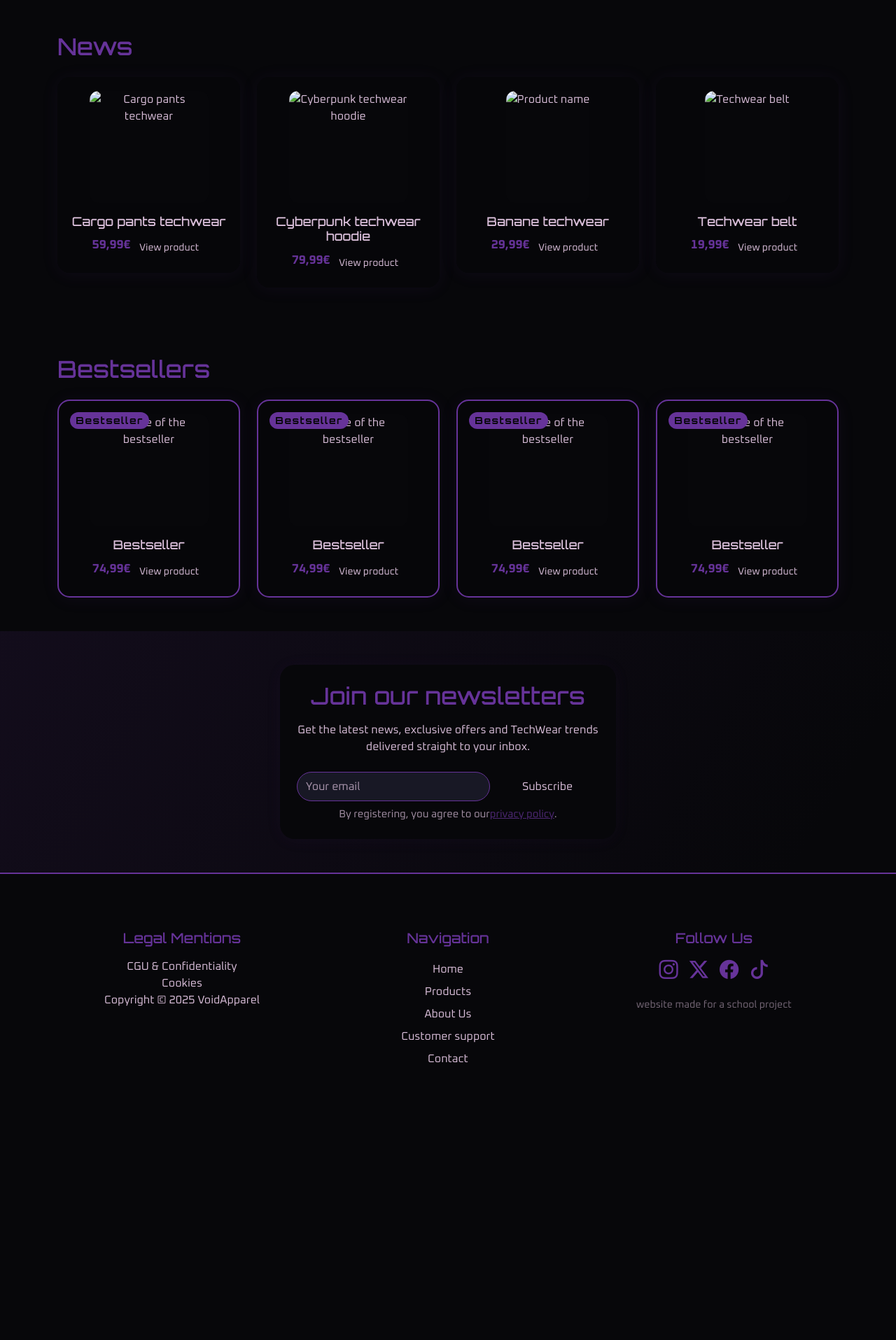
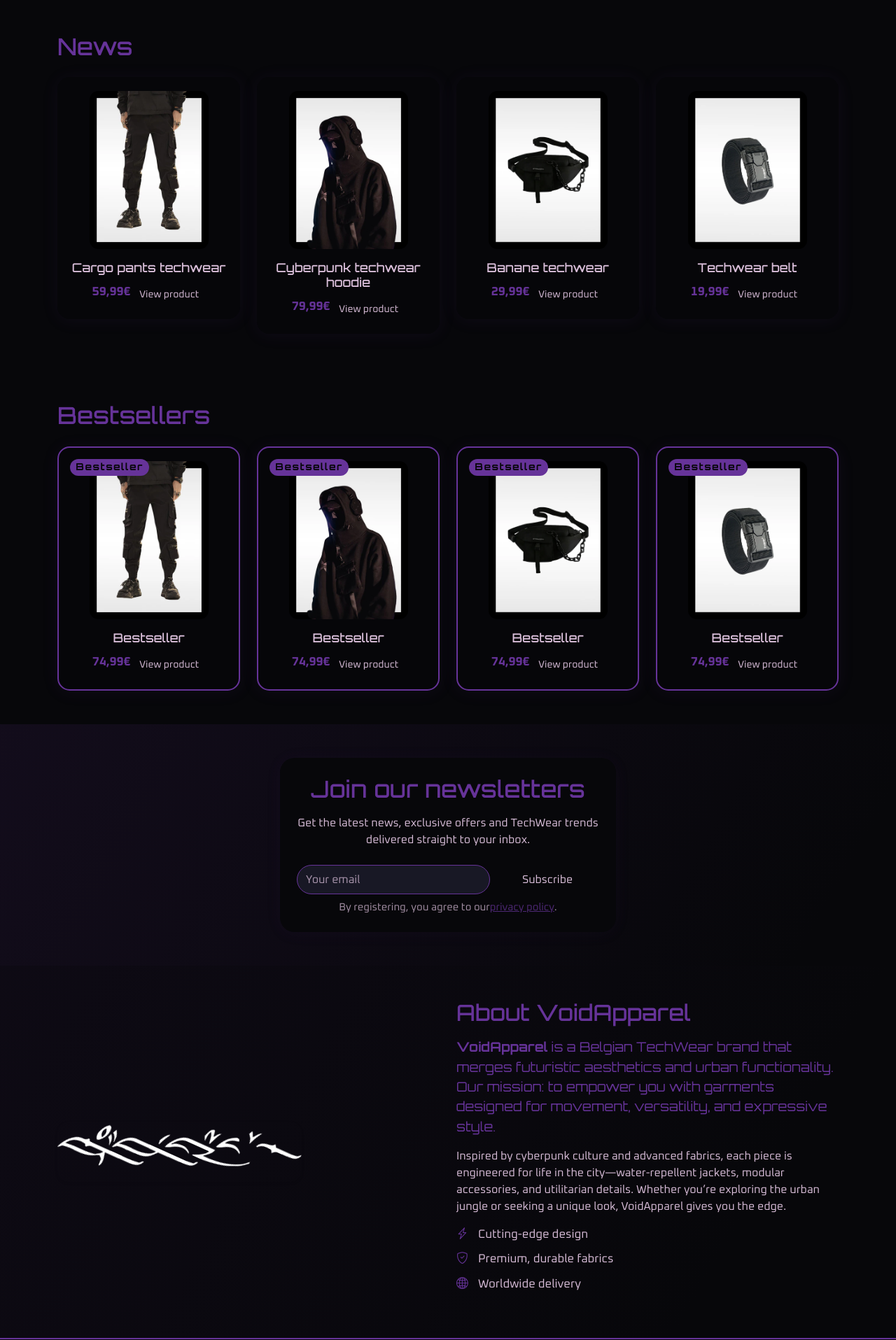
Before and after one commit to Niixie/VoidApparel, a website: page index.html in a window 1280 px wide. Shown: the part 482-2397 px from the top of the page at 70% size. Before the commit the page ends 2059 px from the top, so only its background shows below. Drawn offline with nearby package versions, Linux system fonts and the light colour scheme.

Commit message:
add about

```diff
--- /dev/null
+++ b/assets/scss/partials/_about.scss
@@ -0,0 +1,39 @@
+@import 'custom-variables';
+
+.home-about {
+  background: linear-gradient(120deg, rgba(102,51,153,0.07), rgba(7,7,10,0.99) 80%);
+  .section-title {
+    color: $color-highlight;
+    font-family: $font-title;
+    font-size: 2rem;
+  }
+  .about-lead {
+    font-family: $font-title;
+    font-size: 1.18rem;
+    color: $color-highlight;
+  }
+  .about-list {
+    list-style-type: none;
+    padding-left: 0;
+    font-family: $font-text;
+    font-size: 1.05rem;
+    color: $color-text;
+    li {
+      margin-bottom: 0.6em;
+      i {
+        color: $color-highlight;
+        margin-right: 0.6em;
+      }
+    }
+  }
+}
+
+@media (max-width: 991.98px) {
+  .home-about .about-img {
+    margin-bottom: 2rem;
+    min-height: 130px;
+  }
+  .home-about .section-title {
+    font-size: 1.33rem;
+  }
+}
--- a/assets/scss/partials/_home.scss
+++ b/assets/scss/partials/_home.scss
@@ -1,5 +1,3 @@
-@import 'custom-variables';
-
 .section-title {
   font-family: $font-title;
   color: $color-highlight;
@@ -91,6 +89,7 @@
       border-radius: 25px;
       padding: 0.5em 2.3em;
     }
+
   }
   .newsletter-privacy {
     font-size: 0.93rem;
--- a/assets/scss/style.scss
+++ b/assets/scss/style.scss
@@ -9,3 +9,4 @@
 @import "partials/hero";
 @import "partials/footer";
 @import "partials/home";
+@import "partials/about";
--- a/index.html
+++ b/index.html
@@ -97,47 +97,48 @@
 </section>
 <!-- ACCUEIL -->
 <!-- Derniers produits -->
+<!-- Derniers produits -->
 <section class="home-products py-5">
   <div class="container">
     <h2 class="section-title mb-4">News</h2>
     <div class="row g-4">
       <div class="col-12 col-sm-6 col-lg-3">
         <div class="product-card">
-          <img src="assets/img/products/product-1.jpg" alt="Cargo pants techwear" class="product-img">
+          <img src="assets/img/product-img/techwear-pants.png" alt="Cargo pants techwear" class="product-img">
           <div class="product-info">
             <h5 class="product-title">Cargo pants techwear</h5>
             <span class="product-price">59,99€</span>
-            <a href="#" class="btn btn-void btn-sm mt-2">View product</a>
+            <a href="#" class="btn btn-view-outline btn-sm mt-2">View product</a>
           </div>
         </div>
       </div>
       <div class="col-12 col-sm-6 col-lg-3">
         <div class="product-card">
-          <img src="assets/img/products/product-2.jpg" alt="Cyberpunk techwear hoodie" class="product-img">
+          <img src="assets/img/product-img/techwear-hoodie.png" alt="Cyberpunk techwear hoodie" class="product-img">
           <div class="product-info">
             <h5 class="product-title">Cyberpunk techwear hoodie</h5>
             <span class="product-price">79,99€</span>
-            <a href="#" class="btn btn-void btn-sm mt-2">View product</a>
+            <a href="#" class="btn btn-view-outline btn-sm mt-2">View product</a>
           </div>
         </div>
       </div>
       <div class="col-12 col-sm-6 col-lg-3">
         <div class="product-card">
-          <img src="assets/img/products/product-3.jpg" alt="Product name" class="product-img">
+          <img src="assets/img/product-img/banane-techwear.png" alt="Product name" class="product-img">
           <div class="product-info">
             <h5 class="product-title">Banane techwear</h5>
             <span class="product-price">29,99€</span>
-            <a href="#" class="btn btn-void btn-sm mt-2">View product</a>
+            <a href="#" class="btn btn-view-outline btn-sm mt-2">View product</a>
           </div>
         </div>
       </div>
       <div class="col-12 col-sm-6 col-lg-3">
         <div class="product-card">
-          <img src="assets/img/products/product-4.jpg" alt="Techwear belt" class="product-img">
+          <img src="assets/img/product-img/techwear-belt.png" alt="Techwear belt" class="product-img">
           <div class="product-info">
             <h5 class="product-title">Techwear belt</h5>
             <span class="product-price">19,99€</span>
-            <a href="#" class="btn btn-void btn-sm mt-2">View product</a>
+            <a href="#" class="btn btn-view-outline btn-sm mt-2">View product</a>
           </div>
         </div>
       </div>
@@ -152,7 +153,7 @@
     <div class="row g-4">
       <div class="col-12 col-sm-6 col-lg-3">
         <div class="product-card bestseller">
-          <img src="assets/img/products/product-2.jpg" alt="name of the bestseller" class="product-img">
+          <img src="assets/img/product-img/techwear-pants.png" alt="Cargo pants techwear" class="product-img">
           <div class="product-info">
             <h5 class="product-title">Bestseller</h5>
             <span class="product-price">74,99€</span>
@@ -162,7 +163,7 @@
       </div>
       <div class="col-12 col-sm-6 col-lg-3">
         <div class="product-card bestseller">
-          <img src="assets/img/products/product-2.jpg" alt="name of the bestseller" class="product-img">
+          <img src="assets/img/product-img/techwear-hoodie.png" alt="Cyberpunk techwear hoodie" class="product-img">
           <div class="product-info">
             <h5 class="product-title">Bestseller</h5>
             <span class="product-price">74,99€</span>
@@ -172,7 +173,7 @@
       </div>
       <div class="col-12 col-sm-6 col-lg-3">
         <div class="product-card bestseller">
-          <img src="assets/img/products/product-2.jpg" alt="name of the bestseller" class="product-img">
+          <img src="assets/img/product-img/banane-techwear.png" alt="Product name" class="product-img">
           <div class="product-info">
             <h5 class="product-title">Bestseller</h5>
             <span class="product-price">74,99€</span>
@@ -182,7 +183,7 @@
       </div>
       <div class="col-12 col-sm-6 col-lg-3">
         <div class="product-card bestseller">
-          <img src="assets/img/products/product-2.jpg" alt="name of the bestseller" class="product-img">
+          <img src="assets/img/product-img/techwear-belt.png" alt="Techwear belt" class="product-img">
           <div class="product-info">
             <h5 class="product-title">Bestseller</h5>
             <span class="product-price">74,99€</span>
@@ -193,7 +194,6 @@
     </div>
   </div>
 </section>
-
 <!-- Newsletter -->
 <section class="home-newsletter py-5">
   <div class="container">
@@ -211,6 +211,33 @@
   </div>
 </section>
 </header>
+<!-- About Us -->
+<section class="home-about py-5">
+  <div class="container">
+    <div class="row align-items-center gy-4">
+      <div class="col-12 col-lg-6">
+        <img src="assets/img/logo-white.png" alt="VoidApparel TechWear" class="about-img img-fluid rounded-4 shadow-sm">
+      </div>
+      <div class="col-12 col-lg-6">
+        <h2 class="section-title mb-3">About VoidApparel</h2>
+        <p class="about-lead mb-3">
+          <strong>VoidApparel</strong> is a Belgian TechWear brand that merges futuristic aesthetics and urban functionality. Our mission: to empower you with garments designed for movement, versatility, and expressive style.
+        </p>
+        <p>
+          Inspired by cyberpunk culture and advanced fabrics, each piece is engineered for life in the city—water-repellent jackets, modular accessories, and utilitarian details. Whether you’re exploring the urban jungle or seeking a unique look, VoidApparel gives you the edge.
+        </p>
+        <ul class="about-list mt-3">
+          <li><i class="bi-lightning-charge"></i> Cutting-edge design</li>
+          <li><i class="bi-shield-check"></i> Premium, durable fabrics</li>
+          <li><i class="bi-globe2"></i> Worldwide delivery</li>
+        </ul>
+      </div>
+    </div>
+  </div>
+</section>
+<!-- testimonials -->
+
+
     <!-- FOOTER -->
 <footer class="footer-section mt-auto py-5">
   <div class="container">
```
Also changed, not shown: assets/css/style.min.css, assets/img/product-img/banane-techwear.png (added), assets/img/product-img/techwear-belt.png (added), assets/img/product-img/techwear-hoodie.png (added), assets/img/product-img/techwear-pants.png (added), 1 other file. Lines whose indentation alone changed are shown as unchanged.
